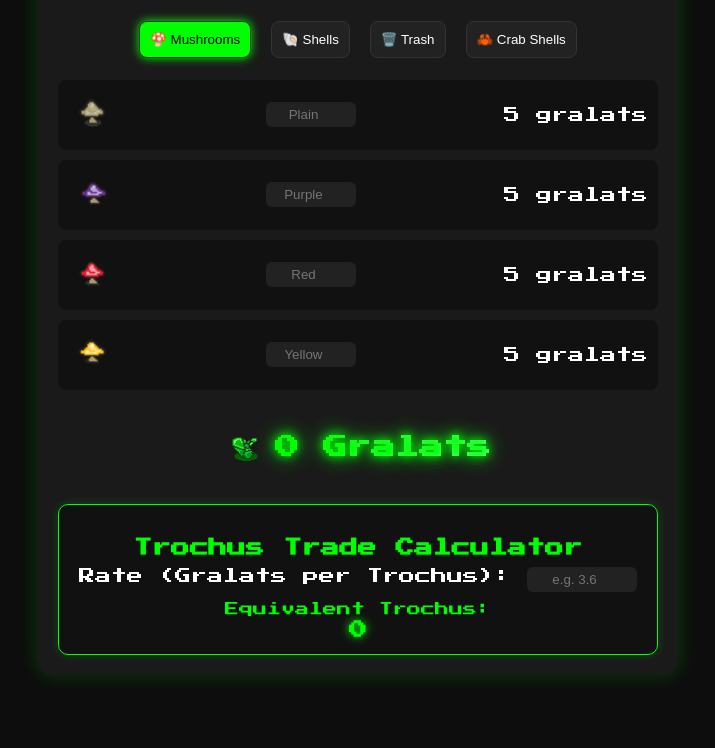
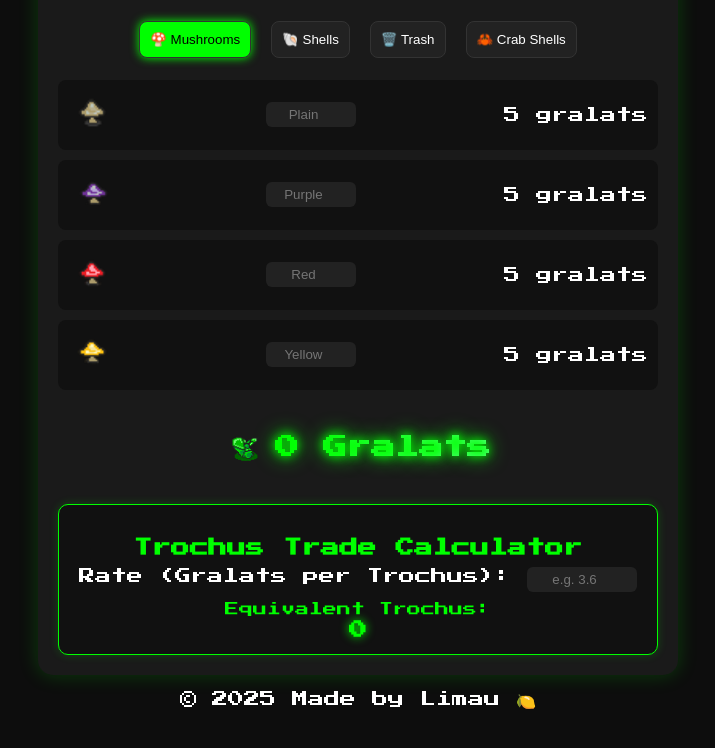
Before and after one commit to zakum2001/graal-calculator-1, a plain HTML site: page index.html in a window 1280 px wide. Shown: the part 176-924 px from the top of the page, without its empty margins (282-997 px from the left). Before the commit the page ends 879 px from the top, so only its background shows below. Drawn offline with Linux system fonts and the light colour scheme.

Commit message:
index.html

```diff
--- a/index.html
+++ b/index.html
@@ -2,10 +2,10 @@
 <html lang="en">
 <head>
   <!-- iOS PWA Support -->
-<meta name="apple-mobile-web-app-capable" content="yes">
-<meta name="apple-mobile-web-app-status-bar-style" content="black-translucent">
-<meta name="apple-mobile-web-app-title" content="GraalCalc">
-<link rel="apple-touch-icon" href="images/icon-180.png">
+  <meta name="apple-mobile-web-app-capable" content="yes">
+  <meta name="apple-mobile-web-app-status-bar-style" content="black-translucent">
+  <meta name="apple-mobile-web-app-title" content="GraalCalc">
+  <link rel="apple-touch-icon" href="images/icon-180.png">
 
   <meta charset="UTF-8" />
   <meta name="viewport" content="width=device-width, initial-scale=1.0" />
@@ -93,8 +93,19 @@
     </div>
   </div>
 
+  <!-- 👇 Footer -->
+  <footer class="footer">
+    <p id="footer-text"></p>
+  </footer>
+
   <!-- Main Script -->
   <script src="script.js"></script>
+
+  <!-- Footer Year Script -->
+  <script>
+    const year = new Date().getFullYear();
+    document.getElementById("footer-text").innerHTML = `© ${year} Made by Limau 🍋`;
+  </script>
 
   <!-- PWA: Register Service Worker -->
   <script>
```
